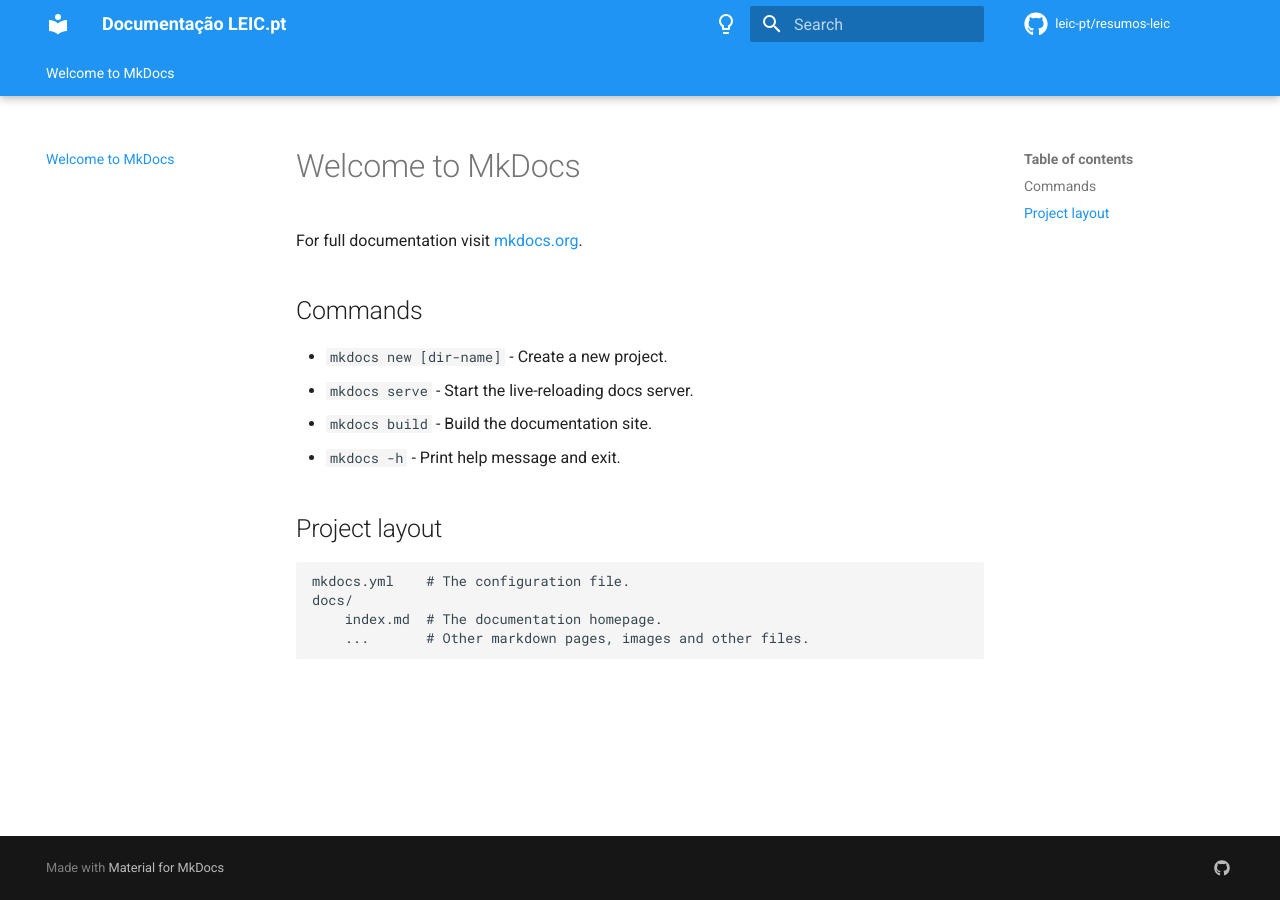
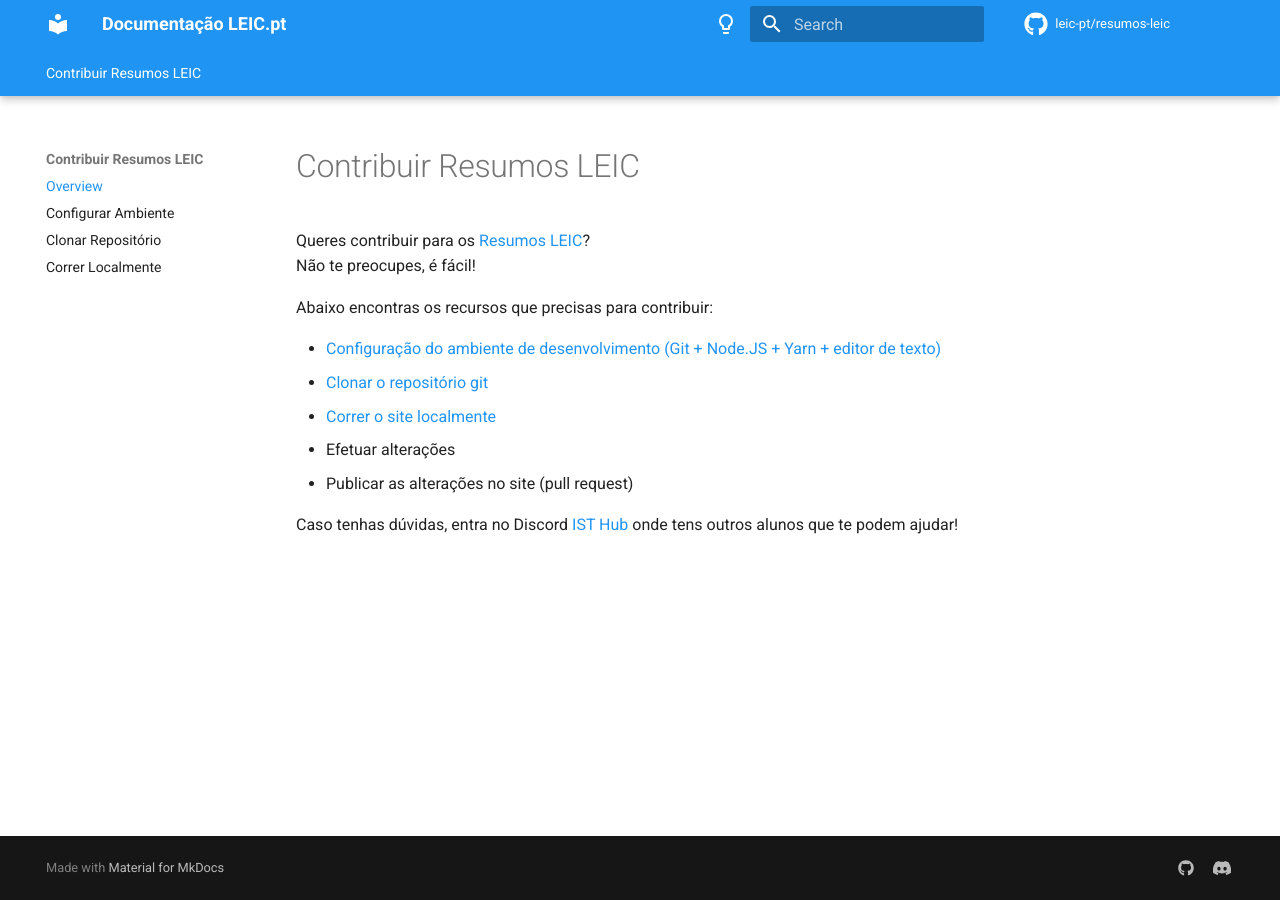
Before and after one commit to leic-pt/docs, an MkDocs documentation site: the page built from docs/index.md, in a window 1280 px wide. Built offline with MkDocs 1.6.1 and Material for MkDocs 9.7.7, drawn with Linux system fonts in a browser that asks for light colours; comment, search, counter and statistics services are not loaded.

Commit message:
Migrate content from GitHub wiki

```diff
--- a/docs/index.md
+++ b/docs/index.md
@@ -1,17 +1,14 @@
-# Welcome to MkDocs
+# Contribuir Resumos LEIC
 
-For full documentation visit [mkdocs.org](https://www.mkdocs.org).
+Queres contribuir para os [Resumos LEIC](https://resumos.leic.pt)?
+Não te preocupes, é fácil!
 
-## Commands
+Abaixo encontras os recursos que precisas para contribuir:
 
-* `mkdocs new [dir-name]` - Create a new project.
-* `mkdocs serve` - Start the live-reloading docs server.
-* `mkdocs build` - Build the documentation site.
-* `mkdocs -h` - Print help message and exit.
+- [Configuração do ambiente de desenvolvimento (Git + Node.JS + Yarn + editor de texto)](./development-environment.md)
+- [Clonar o repositório git](./git-clone.md)
+- [Correr o site localmente](./running-locally.md)
+- Efetuar alterações
+- Publicar as alterações no site (pull request)
 
-## Project layout
-
-    mkdocs.yml    # The configuration file.
-    docs/
-        index.md  # The documentation homepage.
-        ...       # Other markdown pages, images and other files.
+Caso tenhas dúvidas, entra no Discord [IST Hub](https://isthub.pt) onde tens outros alunos que te podem ajudar!
--- a/mkdocs.yml
+++ b/mkdocs.yml
@@ -30,6 +30,20 @@ extra:
   social:
     - icon: fontawesome/brands/github
       link: https://github.com/leic-pt
+    - icon: fontawesome/brands/discord
+      link: https://isthub.pt
 repo_url: https://github.com/leic-pt/resumos-leic
 repo_name: leic-pt/resumos-leic
 edit_uri: https://github.com/leic-pt/docs/master/docs
+
+markdown_extensions:
+  - admonition
+  - pymdownx.details
+  - pymdownx.superfences
+
+nav:
+  - Contribuir Resumos LEIC:
+    - Overview: index.md
+    - Configurar Ambiente: development-environment.md
+    - Clonar Repositório: git-clone.md
+    - Correr Localmente: running-locally.md
```
Also changed, not shown: docs/development-environment.md (added, +114 -0 lines), docs/git-clone.md (added, +39 -0 lines), docs/running-locally.md (added, +26 -0 lines).
